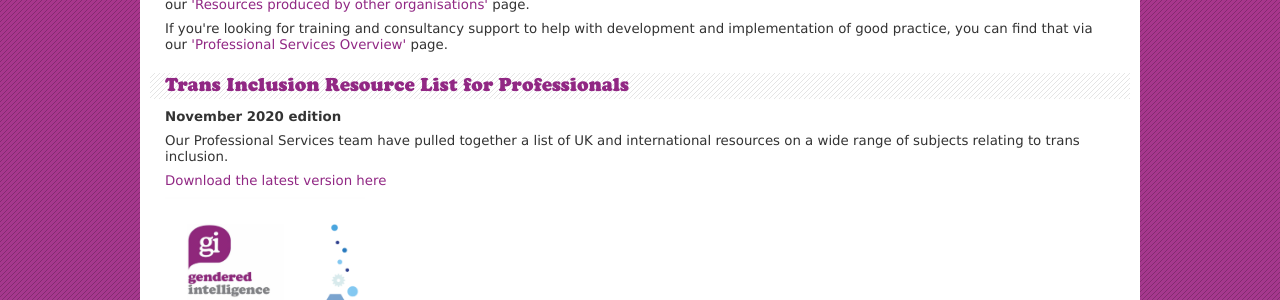
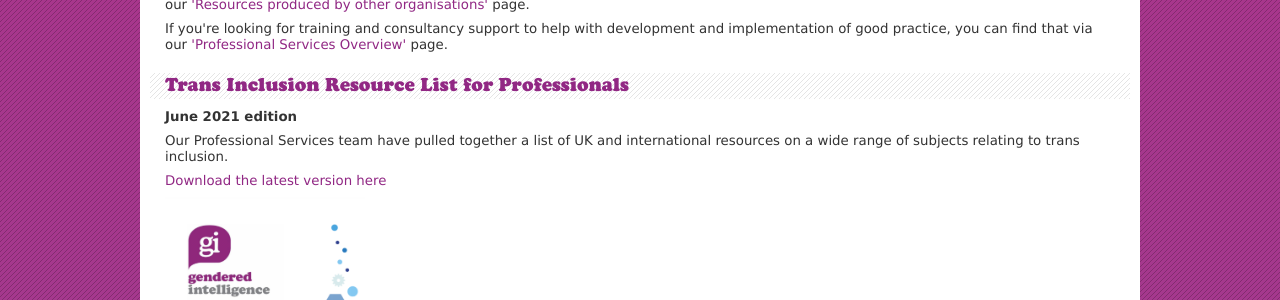
Before and after one commit to gracehagger/genderedintelligence.co.uk, a Jekyll site: the page built from for-professionals/resources.html, in a window 1280 px wide and 900 px high, scrolled down 417 px. Shown: the part 151-451 px from the top of the window. Built offline with Jekyll 4.4.1, drawn with Linux system fonts in a browser that asks for light colours; nearby versions of some CDN libraries.

Commit message:
Update resources.html

```diff
--- a/for-professionals/resources.html
+++ b/for-professionals/resources.html
@@ -12,12 +12,11 @@
 
 <h2>Trans Inclusion Resource List for Professionals</h2>
 
-<p><strong>November 2020 edition</strong></p>
+<p><strong>June 2021 edition</strong></p>
 
 <p>Our Professional Services team have pulled together a list of UK and international resources on a wide range of subjects relating to trans inclusion.</p>
 
-<p><a href="
-https://drive.google.com/file/d/1zIIOjWqi6QhJ4RrOHQZk9XZkUNdRHXOc/view?usp=sharing" download>Download the latest version here</a></p>
+<p><a href="/static/pdfs/Trans-Resource-List-Issue-17.pdf" download>Download the latest version here</a></p>
 
 <p><img src="/static/images/2016/09/13/Capture.PNG" width="200px" height="400px"> <br>
 <br>
```
